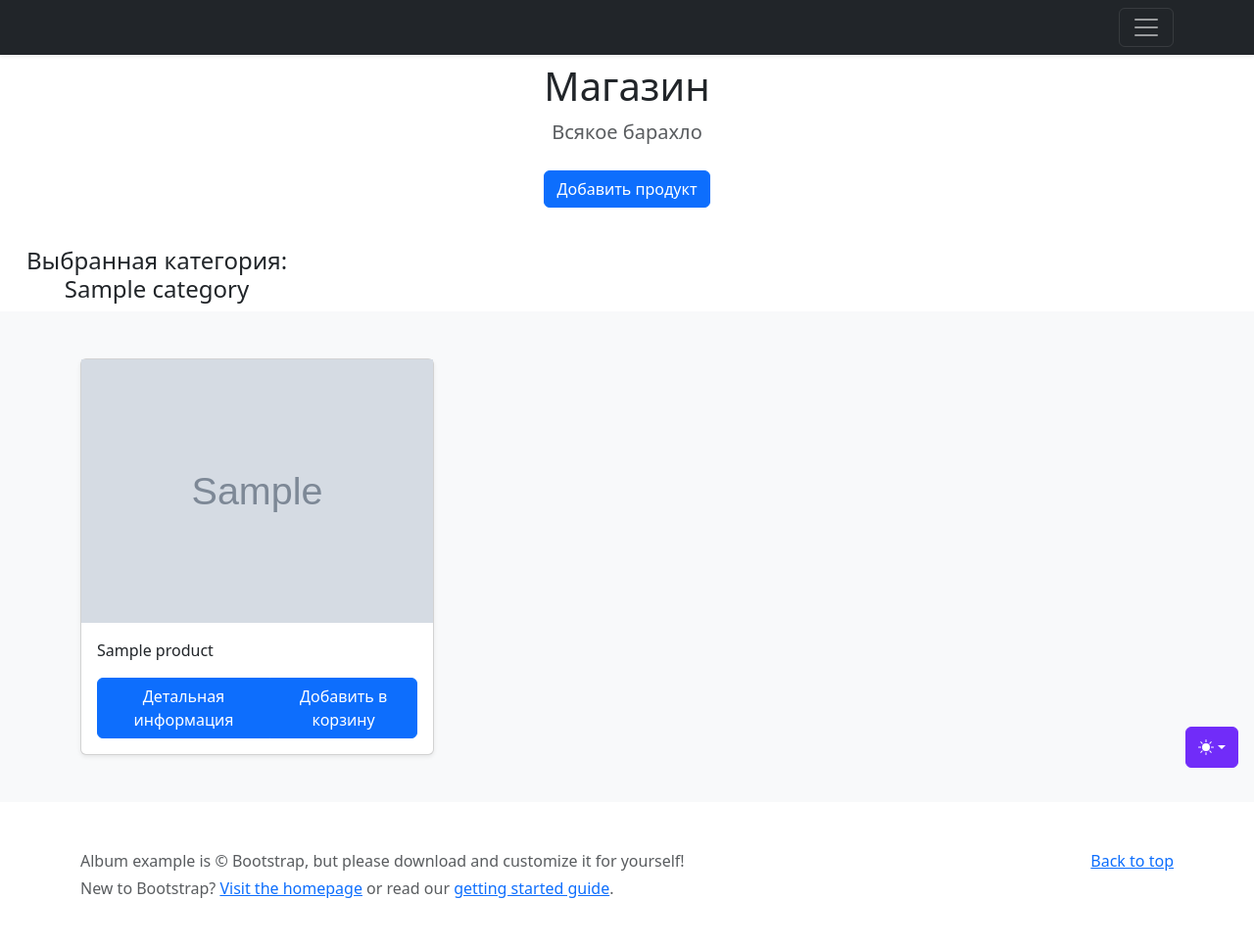
After one commit to AlekseiSvidetelev/homework_22, a Django app: page /catalog/category_list/1 in a window 1280 px wide. The commit adds this page. Shown: the whole page at 98% size. Run offline with Django 5.2, Linux system fonts and the light colour scheme; tables that the repository leaves empty hold one stand-in row (values such as "Sample post"); grey boxes marked "Sample" are stand-in pictures; parts of the project's set-up code (start-up, migrations or seed data) failed here and were passed over; some libraries are stand-ins or nearby versions.

Commit message:
update homework_29

```diff
--- a/catalog/forms.py
+++ b/catalog/forms.py
@@ -33,7 +33,7 @@ class ProductForm(StyleFormMixin, ModelForm):
 
     class Meta:
         model = Product
-        fields = ['name', 'price', 'description', 'photo', 'category']
+        fields = ["name", "price", "description", "photo", "category"]
         exclude = ("views_count",)
 
     def clean_price(self):
@@ -74,4 +74,4 @@ class ProductForm(StyleFormMixin, ModelForm):
 class ProductModeratorForm(StyleFormMixin, ModelForm):
     class Meta:
         model = Product
-        fields = ('description', 'is_published')
+        fields = ("description", "is_published")
--- a/catalog/models.py
+++ b/catalog/models.py
@@ -62,8 +62,9 @@ class Product(models.Model):
         verbose_name="Количество просмотров",
     )
     is_published = models.BooleanField(default=False, verbose_name="Опубликован")
-    owner = models.ForeignKey(User, verbose_name="Владелец", on_delete=models.CASCADE, blank=True, null=True)
-
+    owner = models.ForeignKey(
+        User, verbose_name="Владелец", on_delete=models.CASCADE, blank=True, null=True
+    )
 
     class Meta:
         verbose_name = "Продукт"
--- /dev/null
+++ b/catalog/services.py
@@ -0,0 +1,28 @@
+from catalog.models import Product
+from config.settings import CACHE_ENABLED
+from django.core.cache import cache
+
+
+def get_products_cache():
+    """Получить список продуктов из кэша или из базы данных"""
+    if not CACHE_ENABLED:
+        return Product.objects.all()
+    key = "products"
+    products = cache.get(key)
+    if products is not None:
+        return products
+    products = Product.objects.all()
+    cache.set(key, products)
+    return products
+
+
+def get_products_by_category(category_id):
+    """Получить список продуктов по категории из кэша или из базы данных"""
+
+    cache_key = f"products_by_category_{category_id}"
+    products = cache.get(cache_key)
+    if products is not None:
+        return products
+    products = Product.objects.filter(category_id=category_id)
+    cache.set(cache_key, products, 60 * 5)
+    return products
--- a/catalog/templates/catalog/base.html
+++ b/catalog/templates/catalog/base.html
@@ -179,6 +179,25 @@
             </div>
         </div>
     </section>
+{% if request.path == '/catalog/' %}
+    <section>
+        <div class="col-3">
+            <ul class="list-group my-2">
+                <li class="list-group-item active">Выберите категорию:</li>
+                {% for category in categories %}
+                <li class="list-group-item">
+                    <a href="{% url 'catalog:category_list' category.id %}" class="text-decoration-none stretched-link">{{ category.name }}</a>
+                </li>
+                {% endfor %}
+            </ul>
+        </div>
+    </section>
+{% else %}
+    <div class="col-3 text-center my-2">
+        <h4>Выбранная категория: {{ category.name }}</h4>
+    </div>
+{% endif %}
+
     <div class="album py-5 bg-body-tertiary">
         <div class="container">
 
--- /dev/null
+++ b/catalog/templates/catalog/category_products.html
@@ -0,0 +1,26 @@
+{% extends 'catalog/base.html' %}
+{% load my_tags %}
+{% block container %}
+<div class="row row-cols-1 row-cols-sm-2 row-cols-md-3 g-3">
+    {% for product in object_list %}
+    <div class="col">
+        <div class="card shadow-sm">
+            <div class="text-center">
+                <img src="{{ product.photo | media_filter }}" class="img-fluid"
+                     style="max-height: 300px; margin: auto;">
+            </div>
+            <div class="card-body">
+                <p class="card-text"> {{ product.name | truncatechars:100 }}</p>
+                <div class="d-flex justify-content-between align-items-center">
+                    <div class="btn-group">
+                        <a class="btn btn-primary" href="{% url 'catalog:product_details' product.pk %}" role="button">Детальная
+                            информация</a>
+                        <a class="btn btn-primary" href="#" role="button">Добавить в корзину</a>
+                    </div>
+                    <small class="text-body-secondary"></small></div>
+            </div>
+        </div>
+    </div>
+    {% endfor %}
+</div>
+{% endblock %}
--- a/catalog/urls.py
+++ b/catalog/urls.py
@@ -1,4 +1,5 @@
 from django.urls import path
+from django.views.decorators.cache import cache_page
 
 from catalog.apps import CatalogConfig
 from catalog.views import (
@@ -7,6 +8,7 @@ from catalog.views import (
     ProductCreateView,
     ProductUpdateView,
     ProductDeleteView,
+    CategoryProductsView,
 )
 
 app_name = CatalogConfig.name
@@ -14,9 +16,16 @@ app_name = CatalogConfig.name
 urlpatterns = [
     path("", ProductsListView.as_view(), name="base"),
     path(
-        "product_details/<int:pk>", ProductsDetailView.as_view(), name="product_details"
+        "product_details/<int:pk>",
+        cache_page(60)(ProductsDetailView.as_view()),
+        name="product_details",
     ),
     path("create", ProductCreateView.as_view(), name="product_create"),
     path("update/<int:pk>", ProductUpdateView.as_view(), name="product_update"),
     path("delete/<int:pk>", ProductDeleteView.as_view(), name="product_delete"),
+    path(
+        "category_list/<int:category_id>",
+        cache_page(60)(CategoryProductsView.as_view()),
+        name="category_list",
+    ),
 ]
--- a/catalog/views.py
+++ b/catalog/views.py
@@ -10,14 +10,23 @@ from django.views.generic import (
     DeleteView,
 )
 
-from catalog.models import Product
+from catalog.models import Product, Category
 from catalog.forms import ProductForm, ProductModeratorForm
+from catalog.services import get_products_cache, get_products_by_category
 
 
 class ProductsListView(ListView):
     """Вывод списка продуктов."""
 
     model = Product
+
+    def get_queryset(self):
+        return get_products_cache()
+
+    def get_context_data(self, **kwargs):
+        context = super().get_context_data(**kwargs)
+        context["categories"] = Category.objects.all()
+        return context
 
 
 class ProductsDetailView(LoginRequiredMixin, DetailView):
@@ -57,13 +66,16 @@ class ProductUpdateView(LoginRequiredMixin, UpdateView):
         return reverse("catalog:product_details", args={self.kwargs.get("pk")})
 
     def get_form_class(self):
-        """ Изменение формы в зависимости от прав пользователя."""
+        """Изменение формы в зависимости от прав пользователя."""
         user = self.request.user
         if user == self.object.owner:
             return ProductForm
-        if user.has_perm("can_unpublish_product") and user.has_perm("can_delete_product"):
+        if user.has_perm("can_unpublish_product") and user.has_perm(
+            "can_delete_product"
+        ):
             return ProductModeratorForm
         raise PermissionDenied
+
 
 class ProductDeleteView(LoginRequiredMixin, DeleteView):
     """Удаление существующего продукта."""
@@ -79,3 +91,24 @@ class ProductDeleteView(LoginRequiredMixin, DeleteView):
             return True
         else:
             raise PermissionDenied
+
+
+class CategoryProductsView(ListView):
+    """Отображение списка продуктов по категории."""
+
+    model = Product
+    template_name = "catalog/category_products.html"
+    success_url = reverse_lazy("catalog:base")
+
+    def get_queryset(self):
+        """Получение списка продуктов по категории."""
+        category_id = self.kwargs.get("category_id")
+        return get_products_by_category(category_id)
+
+    def get_context_data(self, **kwargs):
+        """Добавление категории в контекст."""
+        context = super().get_context_data(**kwargs)
+        category_id = self.kwargs.get("category_id")
+        category = Category.objects.get(pk=category_id)
+        context["category"] = category
+        return context
--- a/pyproject.toml
+++ b/pyproject.toml
@@ -12,6 +12,7 @@ psycopg2-binary = "^2.9.10"
 python-dotenv = "^1.1.0"
 pillow = "^11.2.1"
 ipython = "^9.2.0"
+redis = "^6.2.0"
 
 
 [tool.poetry.group.lint.dependencies]
```
Also changed, not shown: config/settings.py (+9 -0 lines), 2 other files.
